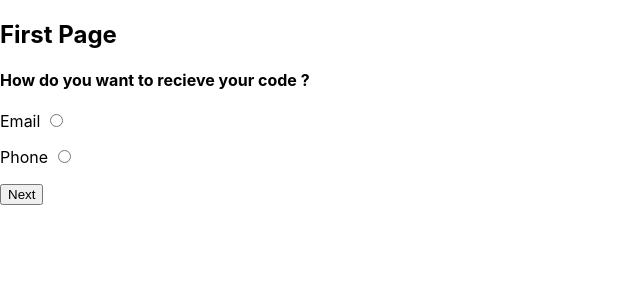
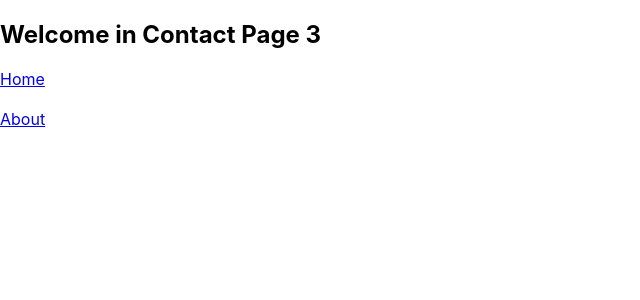
Before and after one commit to Hatemii/Nested-Forms, a React (Create React App) app: page /contact in a window 1280 px wide. Shown: the top 300 px of the page, without its empty margins (0-640 px from the left). Built offline with nearby package versions, Linux system fonts and the light colour scheme.

Commit message:
history.push in class component

```diff
--- a/package.json
+++ b/package.json
@@ -8,6 +8,7 @@
     "@testing-library/user-event": "^7.1.2",
     "react": "^16.13.1",
     "react-dom": "^16.13.1",
+    "react-router-dom": "^5.1.2",
     "react-scripts": "3.4.1"
   },
   "scripts": {
--- a/src/App.js
+++ b/src/App.js
@@ -1,77 +1,24 @@
 import React from 'react';
+import {BrowserRouter, Route, Switch, Link} from "react-router-dom"
+import Home from "./component/Home"
+import About from "./component/About"
+import Contact from "./component/Contact"
+
 
 export default class App extends React.Component {
-  state = {
-    firstexample: true,
-    secondexample: false,
-    thirdexample:false,
-    resendcode:false,
-  }
-
-  handleAllClicks = () => {
-    if(this.state.firstexample){
-      this.setState({
-        firstexample: false,
-        secondexample: true
-      })
-    } else if (this.state.secondexample) {
-      this.setState({
-        secondexample: false,
-        thirdexample: true
-      })
-    } else if (this.state.resendcode) {
-      this.setState({
-        secondexample: true,
-        resendcode: false
-      })
-    }
-  }
 
 
-  render(){
-    const firstExample = (
-      <div>
-        <h2>First Page</h2>
-        <h4>How do you want to recieve your code ?</h4>
-          <p>Email <input type="radio" /></p>
-          <p>Phone <input type="radio" /></p>
-        <button onClick={this.handleAllClicks}>Next</button>
-      </div>
-    )
+  render() {
+    return (
+      <BrowserRouter>
+        <Switch>
 
-    const secondExample = (
-      <div>
-        <h2>Second Page</h2>
-        <input type="text" placeholder="Enter Code" />
-        <p>Didn't recieve a code? <button onClick={()=> this.setState({secondexample: false, resendcode: true})}>click here</button></p>
-        <button onClick={this.handleAllClicks}>Next</button>
-      </div>
-    )
+          <Route path="/" exact component={Home} />
+          <Route path="/about" component={About} />
+          <Route path="/contact" component={Contact} />
 
-    const thirdExample = (
-      <div>
-        <h2>Welcome</h2>
-      </div>
-    )
-
-    const resendCode = (
-      <div>
-        <h2>Resend Code</h2>
-          <p>Email <input type="radio" /></p>
-          <p>Phone <input type="radio" /></p>
-
-        <button onClick={this.handleAllClicks}>Next</button>
-      </div>
-    )
-
-
-    return(
-      <div>
-        {this.state.firstexample ? firstExample : null}
-        {this.state.secondexample ? secondExample : null}
-        {this.state.thirdexample ? thirdExample : null}
-        {this.state.resendcode ? resendCode : null}
-      </div>
+        </Switch>
+      </BrowserRouter>
     )
   }
 }
--- /dev/null
+++ b/src/component/About.js
@@ -0,0 +1,30 @@
+import React from 'react';
+import {
+  BrowserRouter,
+  Route,
+  Switch,
+  Link
+} from "react-router-dom"
+
+export default class About extends React.Component {
+
+
+handleHistoryPush = () => {
+  this.props.history.replace({
+    pathname:"/contact"
+  })
+}
+
+
+  render() {
+    return (
+      <div>
+        <h2 > Welcome in About Page 2< /h2>
+        <Link to="/">Home</Link>
+        <br />
+        <br />
+        <button onClick={this.handleHistoryPush}>Contact</button>
+      </div>
+    )
+  }
+}
--- /dev/null
+++ b/src/component/Contact.js
@@ -0,0 +1,21 @@
+import React from 'react';
+import {
+  BrowserRouter,
+  Route,
+  Switch,
+  Link
+} from "react-router-dom"
+
+export default class Contact extends React.Component {
+  render() {
+    return (
+      <div>
+        <h2 > Welcome in Contact Page 3< /h2>
+          <Link to="/">Home</Link>
+          <br />
+          <br />
+          <Link to="/about">About</Link>
+      </div>
+    )
+  }
+}
--- /dev/null
+++ b/src/component/Home.js
@@ -0,0 +1,22 @@
+import React from 'react';
+import {
+  BrowserRouter,
+  Route,
+  Switch,
+  Link
+} from "react-router-dom"
+
+export default class App extends React.Component {
+
+  render() {
+    return (
+      <div>
+        <h2 > Welcome in Home Page 1< /h2>
+        <Link to="/about">About</Link>
+        <br />
+        <br />
+        <Link to="/contact">Contact</Link>
+      </div>
+    )
+  }
+}
```
Also changed, not shown: src/App2.js (added, +85 -0 lines), 1 other file (tests, documents, lock files or other folders).
